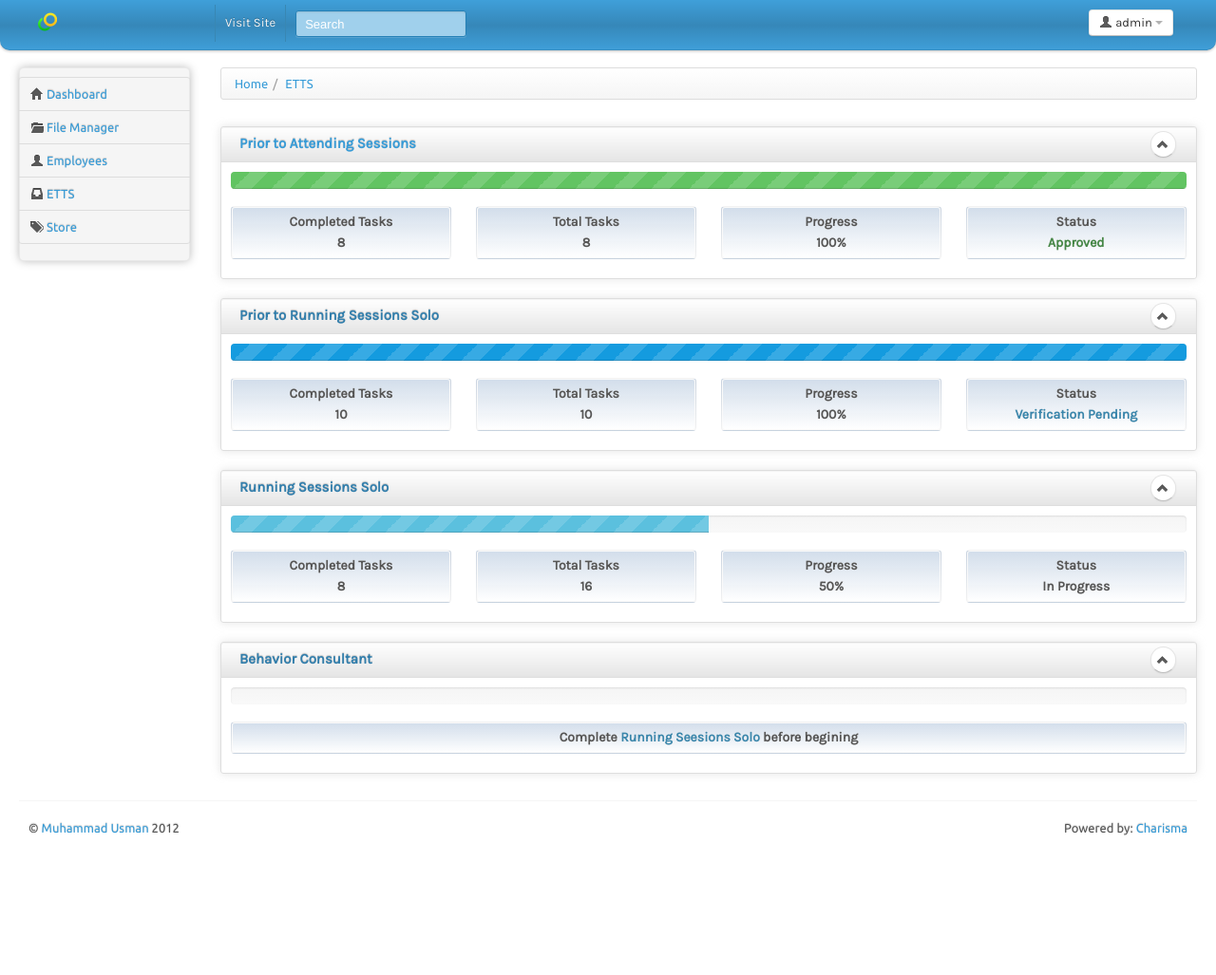
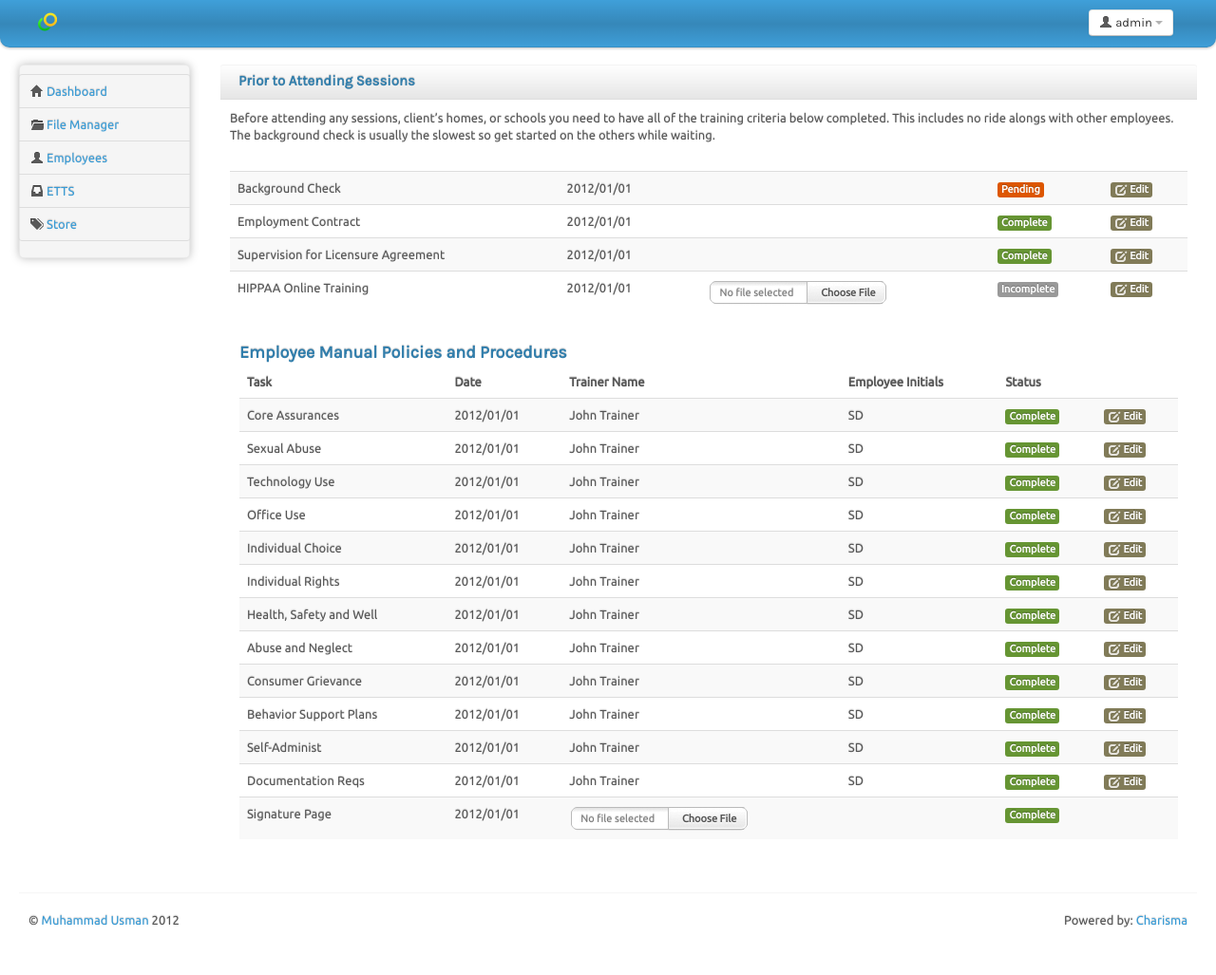
Before and after one commit to DanielAbendroth/BHS-Admin, a CodeIgniter app: page /etts/phase/1 in a window 1280 px wide. Shown: the whole page at 95% size. Before the commit the page ends 880 px from the top, so only its background shows below. Run offline with CodeIgniter, Linux system fonts and the light colour scheme; some web fonts are replaced.

Commit message:
Complete the initial view for the assistant's phase 1.

```diff
--- a/application/controllers/admin.php
+++ b/application/controllers/admin.php
@@ -1,6 +1,7 @@
 <?php if ( ! defined('BASEPATH')) exit('No direct script access allowed');
 
 class Admin extends CI_Controller {
+
 
 	public function index()
 	{
@@ -31,10 +32,29 @@ class Admin extends CI_Controller {
 
 	public function etts()
 	{
-		$data = array(
-			'title' => 'ETTS',
-			'content' => 'etts'
-		);
+		if($this->uri->segment(2))
+		{
+			$option = $this->uri->segment(2);
+			if($option = 'phase')
+			{
+				$this->load->helper('form');
+				$phase = $this->uri->segment(3);
+				$data = array();
+
+				//load modal
+
+				//get data
+				$data['title'] = 'ETTS';
+				$data['content'] = 'etts/phase_'.$phase;
+			}
+
+		} else {
+			$data = array(
+				'title' => 'ETTS',
+				'content' => 'etts/main'
+			);
+		}
+
 		$this->load->view('template', $data);
 	}
 
--- a/application/views/etts.php
+++ b/application/views/etts/main.php
@@ -26,12 +26,12 @@
 						<div class="sortable row-fluid">
 							<span class="well span3 top-block">
 								<div>Completed Tasks</div>
-								<div>8</div>
+								<div>5</div>
 							</span>
 
 							<span class="well span3 top-block">
 								<div>Total Tasks</div>
-								<div>8</div>
+								<div>5</div>
 							</span>
 
 							<span class="well span3 top-block">
@@ -146,5 +146,5 @@
 			</div><!--/row-->
 
 <?
-/* End of file etts.php */
-/* Location: ./application/views/etts.php */
+/* End of file main.php */
+/* Location: ./application/views/etts/main.php */
--- /dev/null
+++ b/application/views/etts/phase_1.php
@@ -0,0 +1,316 @@
+<?php  if ( ! defined('BASEPATH')) exit('No direct script access allowed'); ?>
+
+	<div class="box-header well" data-original-title="">
+		<h2>Prior to Attending Sessions</h2>
+	</div>
+	<div class="box-content">
+		<p>Before attending any sessions, client’s homes, or schools you need to have all of the training criteria below completed. This includes no ride alongs with other employees. The background check is usually the slowest so get started on the others while waiting.</p>
+	</div>
+	<div class="box-content">
+		<table class="table table-striped">
+			  <tbody>
+				<tr>
+					<td>Background Check</td>
+					<td class="center">2012/01/01</td>
+					<td class="center"></td>
+					<td class="center"></td>
+					<td class="center">
+						<span class="label label-warning">Pending</span>
+					</td>
+					<td class="center">
+						<span class="label label-info">
+							<a href="#" style="color:white;">
+								<i class="icon-edit icon-white"></i>
+								Edit
+							</a>
+						</span>
+					</td>
+				</tr>
+				<tr>
+					<td>Employment Contract</td>
+					<td class="center">2012/01/01</td>
+					<td class="center"></td>
+					<td class="center"></td>
+					<td class="center">
+						<span class="label label-success">Complete</span>
+					</td>
+					<td class="center">
+						<span class="label label-info">
+							<a href="#" style="color:white;">
+								<i class="icon-edit icon-white"></i>
+								Edit
+							</a>
+						</span>
+					</td>
+				</tr>
+				<tr>
+					<td>Supervision for Licensure Agreement</td>
+					<td class="center">2012/01/01</td>
+					<td class="center"></td>
+					<td class="center"></td>
+					<td class="center">
+						<span class="label label-success">Complete</span>
+					</td>
+					<td class="center">
+						<span class="label label-info">
+							<a href="#" style="color:white;">
+								<i class="icon-edit icon-white"></i>
+								Edit
+							</a>
+						</span>
+					</td>
+				</tr>
+				<tr>
+					<td>HIPPAA Online Training</td>
+					<td class="center">2012/01/01</td>
+					<td class="center"></td>
+					<td class="center"><?=form_upload('hippaa');?></td>
+					<td class="center">
+						<span class="label label">Incomplete</span>
+					</td>
+					<td class="center">
+						<span class="label label-info">
+							<a href="#" style="color:white;">
+								<i class="icon-edit icon-white"></i>
+								Edit
+							</a>
+						</span>
+					</td>
+				</tr>
+			  </tbody>
+		 </table>
+	<div class="box-content">
+		<h3>Employee Manual Policies and Procedures</h3>
+		<table class="table table-striped">
+			  <thead>
+				  <tr>
+					  <th>Task<Completed</th>
+					  <th>Date</th>
+					  <th>Trainer Name</th>
+					  <th>Employee Initials</th>
+					  <th>Status</th>
+				  </tr>
+			  </thead>
+			  <tbody>
+				<tr>
+					<td>Core Assurances</td>
+					<td class="center">2012/01/01</td>
+					<td class="center">John Trainer</td>
+					<td class="center">SD</td>
+					<td class="center">
+						<span class="label label-success">Complete</span>
+					</td>
+					<td class="center">
+						<span class="label label-info">
+							<a href="#" style="color:white;">
+								<i class="icon-edit icon-white"></i>
+								Edit
+							</a>
+						</span>
+					</td>
+				</tr>
+				<tr>
+					<td>Sexual Abuse</td>
+					<td class="center">2012/01/01</td>
+					<td class="center">John Trainer</td>
+					<td class="center">SD</td>
+					<td class="center">
+						<span class="label label-success">Complete</span>
+					</td>
+					<td class="center">
+						<span class="label label-info">
+							<a href="#" style="color:white;">
+								<i class="icon-edit icon-white"></i>
+								Edit
+							</a>
+						</span>
+					</td>
+				</tr>
+				<tr>
+					<td>Technology Use</td>
+					<td class="center">2012/01/01</td>
+					<td class="center">John Trainer</td>
+					<td class="center">SD</td>
+					<td class="center">
+						<span class="label label-success">Complete</span>
+					</td>
+					<td class="center">
+						<span class="label label-info">
+							<a href="#" style="color:white;">
+								<i class="icon-edit icon-white"></i>
+								Edit
+							</a>
+						</span>
+					</td>
+				</tr>
+				<tr>
+					<td>Office Use</td>
+					<td class="center">2012/01/01</td>
+					<td class="center">John Trainer</td>
+					<td class="center">SD</td>
+					<td class="center">
+						<span class="label label-success">Complete</span>
+					</td>
+					<td class="center">
+						<span class="label label-info">
+							<a href="#" style="color:white;">
+								<i class="icon-edit icon-white"></i>
+								Edit
+							</a>
+						</span>
+					</td>
+				</tr>
+				<tr>
+					<td>Individual Choice</td>
+					<td class="center">2012/01/01</td>
+					<td class="center">John Trainer</td>
+					<td class="center">SD</td>
+					<td class="center">
+						<span class="label label-success">Complete</span>
+					</td>
+					<td class="center">
+						<span class="label label-info">
+							<a href="#" style="color:white;">
+								<i class="icon-edit icon-white"></i>
+								Edit
+							</a>
+						</span>
+					</td>
+				</tr>
+				<tr>
+					<td>Individual Rights</td>
+					<td class="center">2012/01/01</td>
+					<td class="center">John Trainer</td>
+					<td class="center">SD</td>
+					<td class="center">
+						<span class="label label-success">Complete</span>
+					</td>
+					<td class="center">
+						<span class="label label-info">
+							<a href="#" style="color:white;">
+								<i class="icon-edit icon-white"></i>
+								Edit
+							</a>
+						</span>
+					</td>
+				</tr>
+				<tr>
+					<td>Health, Safety and Well	</td>
+					<td class="center">2012/01/01</td>
+					<td class="center">John Trainer</td>
+					<td class="center">SD</td>
+					<td class="center">
+						<span class="label label-success">Complete</span>
+					</td>
+					<td class="center">
+						<span class="label label-info">
+							<a href="#" style="color:white;">
+								<i class="icon-edit icon-white"></i>
+								Edit
+							</a>
+						</span>
+					</td>
+				</tr>
+				<tr>
+					<td>Abuse and Neglect</td>
+					<td class="center">2012/01/01</td>
+					<td class="center">John Trainer</td>
+					<td class="center">SD</td>
+					<td class="center">
+						<span class="label label-success">Complete</span>
+					</td>
+					<td class="center">
+						<span class="label label-info">
+							<a href="#" style="color:white;">
+								<i class="icon-edit icon-white"></i>
+								Edit
+							</a>
+						</span>
+					</td>
+				</tr>
+				<tr>
+					<td>Consumer Grievance</td>
+					<td class="center">2012/01/01</td>
+					<td class="center">John Trainer</td>
+					<td class="center">SD</td>
+					<td class="center">
+						<span class="label label-success">Complete</span>
+					</td>
+					<td class="center">
+						<span class="label label-info">
+							<a href="#" style="color:white;">
+								<i class="icon-edit icon-white"></i>
+								Edit
+							</a>
+						</span>
+					</td>
+				</tr>
+				<tr>
+					<td>Behavior Support Plans</td>
+					<td class="center">2012/01/01</td>
+					<td class="center">John Trainer</td>
+					<td class="center">SD</td>
+					<td class="center">
+						<span class="label label-success">Complete</span>
+					</td>
+					<td class="center">
+						<span class="label label-info">
+							<a href="#" style="color:white;">
+								<i class="icon-edit icon-white"></i>
+								Edit
+							</a>
+						</span>
+					</td>
+				</tr>
+				<tr>
+					<td class="center">Self-Administ</td>
+					<td class="center">2012/01/01</td>
+					<td class="center">John Trainer</td>
+					<td class="center">SD</td>
+					<td class="center">
+						<span class="label label-success">Complete</span>
+					</td>
+					<td class="center">
+						<span class="label label-info">
+							<a href="#" style="color:white;">
+								<i class="icon-edit icon-white"></i>
+								Edit
+							</a>
+						</span>
+					</td>
+				</tr>
+				<tr>
+					<td>Documentation Reqs</td>
+					<td class="center">2012/01/01</td>
+					<td class="center">John Trainer</td>
+					<td class="center">SD</td>
+					<td class="center">
+						<span class="label label-success">Complete</span>
+					</td>
+					<td class="center">
+						<span class="label label-info">
+							<a href="#" style="color:white;">
+								<i class="icon-edit icon-white"></i>
+								Edit
+							</a>
+						</span>
+					</td>
+				</tr>
+				<tr>
+					<td>Signature Page</td>
+					<td class="center">2012/01/01</td>
+					<td class="center"><?=form_upload('hippaa','manual.doc');?></td>
+					<td class="center"></td>
+					<td class="center">
+						<span class="label label-success">Complete</span>
+					</td>
+					<td class="center"></td>
+				</tr>
+			</tbody>
+		 </table>
+	</div>
+	</div>
+
+	<?
+/* End of file phase.php */
+/* Location: ./application/views/etts/phase.php */
--- a/application/views/template/topbar.php
+++ b/application/views/template/topbar.php
@@ -46,14 +46,14 @@
 				<!-- user dropdown ends -->
 
 				<div class="top-nav nav-collapse">
-					<ul class="nav">
+					<!--<ul class="nav">
 						<li><a href="#">Visit Site</a></li>
 						<li>
 							<form class="navbar-search pull-left">
 								<input placeholder="Search" class="search-query span2" name="query" type="text">
 							</form>
 						</li>
-					</ul>
+					</ul>-->
 				</div><!--/.nav-collapse -->
 			</div>
 		</div>
```
